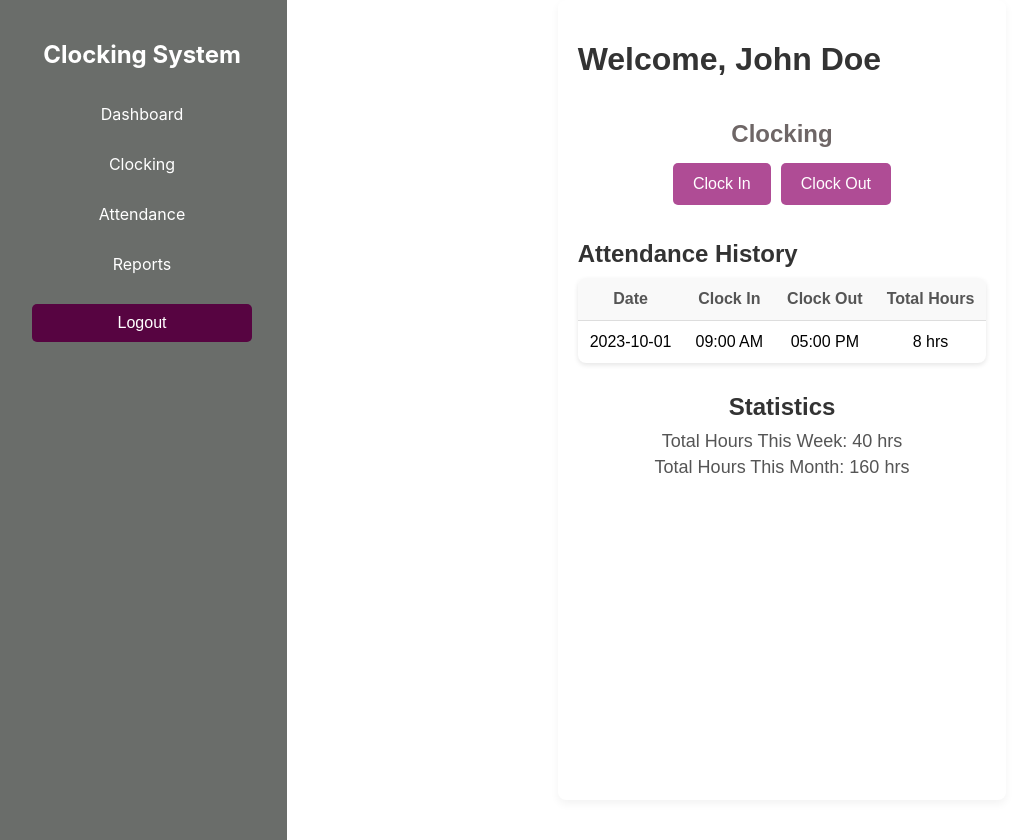
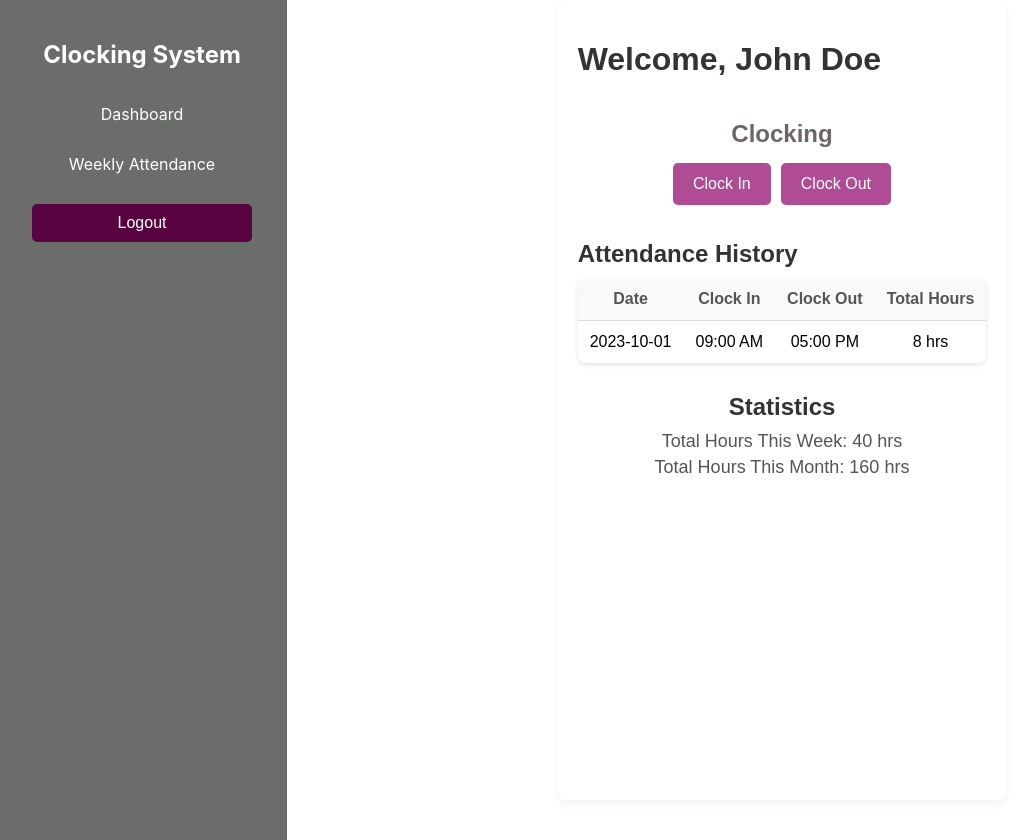
Before and after one commit to ynhx/clocking-system, a React (Create React App) app: page /user-dashboard in a window 1280 px wide. Shown: the whole page, without its empty margins (3-1019 px from the left). Built offline with nearby package versions, Linux system fonts and the light colour scheme.

Commit message:
Pushing the latest code.

```diff
--- a/src/components/dashboards/UserDashboard.jsx
+++ b/src/components/dashboards/UserDashboard.jsx
@@ -15,10 +15,8 @@ const UserDashboard = () => {
       <nav className="sidebar">
         <h2>Clocking System</h2>
         <ul>
-          <li><a href="/dashboard">Dashboard</a></li>
-          <li><a href="/clocking">Clocking</a></li>
-          <li><a href="/attendance">Attendance</a></li>
-          <li><a href="/reports">Reports</a></li>
+          <li><a href="/clocking">Dashboard</a></li>
+           <li><a href="/attendance">Weekly Attendance</a></li>
           <li><button className="logout-btn" onClick={handleLogout}>Logout</button></li>
         </ul>
       </nav>
```
Also changed, not shown: src/components/dashboards/HRDashboard.css (+0 -23 lines).
